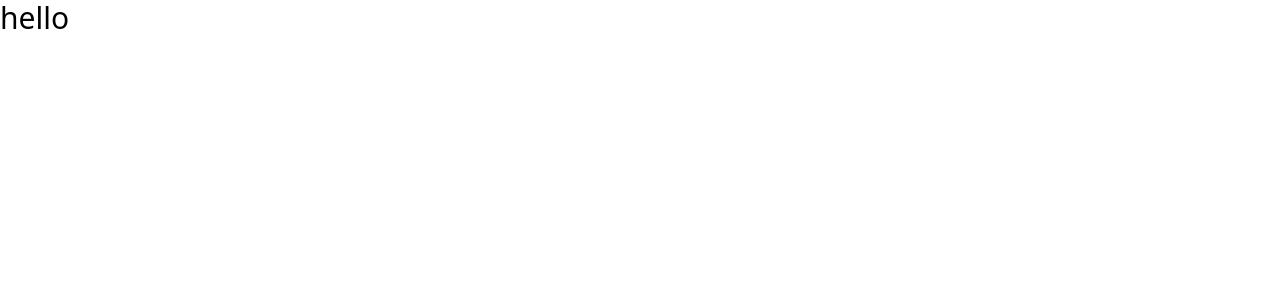
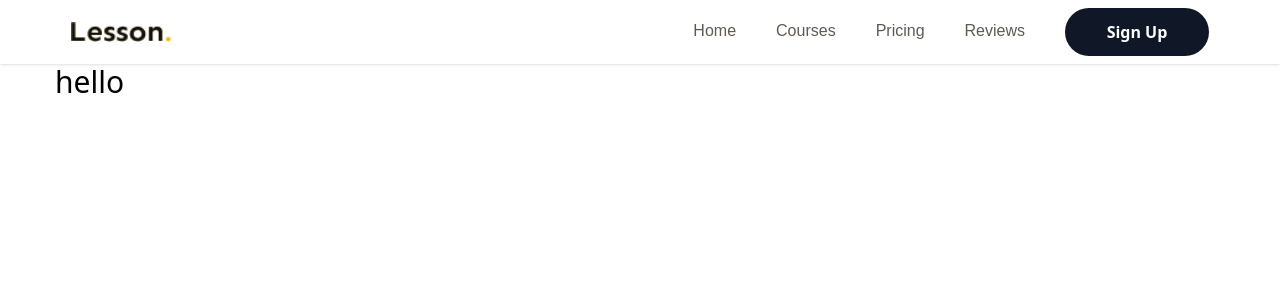
Before and after one commit to Rahat-Hridoy/lesson, a React (Vite) app: page / in a window 1280 px wide. Shown: the top 300 px of the page. Built offline with nearby package versions, Linux system fonts and the light colour scheme.

Commit message:
responsive navbar complete

```diff
--- a/package.json
+++ b/package.json
@@ -11,8 +11,10 @@
   },
   "dependencies": {
     "@tailwindcss/vite": "^4.1.12",
+    "framer-motion": "^12.23.12",
     "react": "^19.1.1",
     "react-dom": "^19.1.1",
+    "react-icons": "^5.5.0",
     "tailwindcss": "^4.1.12"
   },
   "devDependencies": {
--- a/src/App.jsx
+++ b/src/App.jsx
@@ -1,9 +1,11 @@
 import React from "react";
+import Navbar from "./components/Navbar";
 
 const App = () => {
   return (
     <>
-      <div className="text-3xl">hello</div>
+      <Navbar />
+      <div className="container m-auto text-3xl">hello</div>
     </>
   );
 };
--- /dev/null
+++ b/src/components/Navbar.jsx
@@ -0,0 +1,143 @@
+import React, { useState, useEffect, useCallback } from "react";
+import { CgMenuRight } from "react-icons/cg";
+import { RxCross1 } from "react-icons/rx";
+
+const NavItems = ({ onItemClick }) => {
+  const navItems = ["Home", "Courses", "Pricing", "Reviews"];
+
+  const handleClick = useCallback(() => {
+    if (onItemClick) onItemClick();
+  }, [onItemClick]);
+
+  return (
+    <ul className="flex flex-col justify-between space-y-5 md:space-y-0 md:flex-row md:items-center md:space-x-10">
+      {navItems.map((item, index) => (
+        <li key={index} className="nav-list group">
+          <a
+            href={`${item.toLowerCase()}`}
+            className="block py-2 transition-colors duration-300 hover:text-cdark focus:text-cdark focus:outline-none"
+            onClick={handleClick}
+            onKeyPress={(e) => {
+              if (e.key === "Enter" || e.key === " ") handleClick();
+            }}
+            tabIndex={0}
+          >
+            {item}
+          </a>
+          <div className="w-0 h-0.5 bg-cdark transition-all duration-300 group-hover:w-1/2 group-focus-within:w-1/2"></div>
+        </li>
+      ))}
+    </ul>
+  );
+};
+
+const Navbar = () => {
+  const [isMenuOpen, setIsMenuOpen] = useState(false);
+
+  // Close menu when ESC key is pressed
+  useEffect(() => {
+    const handleEscape = (e) => {
+      if (e.key === "Escape") setIsMenuOpen(false);
+    };
+
+    document.addEventListener("keydown", handleEscape);
+    return () => document.removeEventListener("keydown", handleEscape);
+  }, []);
+
+  // Prevent body scrolling when menu is open
+  useEffect(() => {
+    if (isMenuOpen) {
+      document.body.style.overflow = "hidden";
+    } else {
+      document.body.style.overflow = "unset";
+    }
+
+    return () => {
+      document.body.style.overflow = "unset";
+    };
+  }, [isMenuOpen]);
+
+  const toggleMenu = useCallback(() => {
+    setIsMenuOpen((prev) => !prev);
+  }, []);
+
+  const closeMenu = useCallback(() => {
+    setIsMenuOpen(false);
+  }, []);
+
+  return (
+    <nav className="sticky top-0 z-50 bg-white shadow-sm">
+      <div className="container mx-auto px-4">
+        <div className="flex justify-between items-center h-16">
+          {/* Logo */}
+          <div className="flex-shrink-0">
+            <a href="/" aria-label="Lesson Home">
+              <img
+                src="/src/assets/Lesson..png"
+                alt="Lesson logo"
+                width={100}
+                height={32}
+              />
+            </a>
+          </div>
+
+          {/* Desktop Navigation */}
+          <div className="hidden md:flex md:items-center md:space-x-10">
+            <NavItems />
+            <button className="w-36 h-12 bg-gray-900 rounded-full font-semibold text-white transition-all duration-300 hover:scale-95 active:bg-gray-700 focus:outline-none focus:ring-2 focus:ring-offset-2 focus:ring-gray-900 ">
+              Sign Up
+            </button>
+          </div>
+
+          {/* Mobile Menu Button */}
+          <button
+            className="md:hidden p-2 rounded-md text-gray-700 hover:text-gray-900 hover:bg-gray-100 "
+            onClick={toggleMenu}
+            aria-expanded={isMenuOpen}
+            aria-label="Toggle navigation menu"
+          >
+            {isMenuOpen ? null : <CgMenuRight size={24} />}
+          </button>
+        </div>
+
+        {/* Mobile Navigation */}
+        <div
+          className={`fixed inset-0 z-40 bg-black transition-opacity duration-300 md:hidden ${
+            isMenuOpen
+              ? "opacity-75 pointer-events-auto"
+              : "opacity-0 pointer-events-none"
+          }`}
+          onClick={closeMenu}
+          aria-hidden={!isMenuOpen}
+        ></div>
+
+        <div
+          className={`fixed top-0 right-0 z-50 h-full w-4/5 max-w-sm bg-white shadow-lg transition-transform duration-300 ease-in-out md:hidden ${
+            isMenuOpen ? "translate-x-0" : "translate-x-full"
+          }`}
+          aria-modal="true"
+          role="dialog"
+          aria-label="Navigation menu"
+        >
+          <div className="flex justify-end p-4">
+            <button
+              className="p-2 rounded-md text-gray-700 hover:text-gray-900 hover:bg-gray-100 focus:outline-none focus:ring-2 focus:ring-inset"
+              onClick={closeMenu}
+              aria-label="Close navigation menu"
+            >
+              <RxCross1 size={24} />
+            </button>
+          </div>
+          <div className="flex flex-col items-center justify-center h-[calc(100%-4rem)] px-6">
+            <NavItems onItemClick={closeMenu} />
+            <button className="mt-10 w-full max-w-xs h-12 bg-gray-900 rounded-full font-semibold text-white transition-colors duration-300 hover:bg-gray-700 focus:outline-none focus:ring-2 focus:ring-offset-2 focus:ring-gray-900">
+              Sign Up
+            </button>
+          </div>
+        </div>
+      </div>
+    </nav>
+  );
+};
+
+export default Navbar;
--- a/src/index.css
+++ b/src/index.css
@@ -3,6 +3,17 @@
 @import url("https://fonts.googleapis.com/css2?family=Poppins:ital,wght@0,100;0,200;0,300;0,400;0,500;0,600;0,700;0,800;0,900;1,100;1,200;1,300;1,400;1,500;1,600;1,700;1,800;1,900&family=Sen:wght@400..800&display=swap");
 
 @theme {
+  --breakpoint-*: initial;
+  --breakpoint-sm: 480px;
+  --breakpoint-md: 768px;
+  --breakpoint-lg: 992px;
+  --breakpoint-xl: 1170px;
   --font-pop: "Poppins", sans-serif;
   --font-sen: "Sen", sans-serif;
+  --color-cdark: #171100;
+  --color-cgray: #5f5b53;
 }
+
+.nav-list {
+  @apply text-cgray font-pop font-normal text-[16px] duration-200 hover:text-cdark;
+}
```
Also changed, not shown: src/assets/Lesson..png (added), 1 other file (tests, documents, lock files or other folders).
